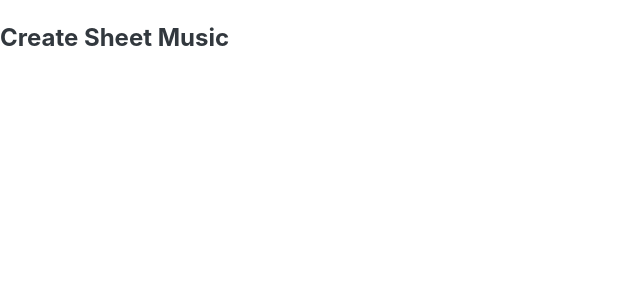
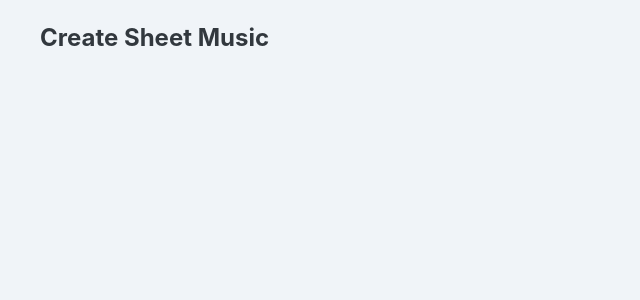
Before and after one commit to archdev-ca/react-music-sheet, a React (Vite) app: page /create in a window 1280 px wide. Shown: the top 300 px of the page, without its empty margins (0-640 px from the left). Built offline with nearby package versions, Linux system fonts and the light colour scheme.

Commit message:
Setup joy ui

```diff
--- a/index.html
+++ b/index.html
@@ -1,13 +1,16 @@
 <!DOCTYPE html>
 <html lang="en">
+
 <head>
   <meta charset="UTF-8" />
   <link rel="icon" type="image/svg+xml" href="/vite.svg" />
   <meta name="viewport" content="width=device-width, initial-scale=1.0" />
   <title>Vite + React + TS</title>
 </head>
-  <body class="bg-slate-100">
+
+<body>
   <div id="root"></div>
   <script type="module" src="/src/main.tsx"></script>
 </body>
+
 </html>
--- a/package.json
+++ b/package.json
@@ -12,6 +12,7 @@
   "dependencies": {
     "@emotion/react": "^11.11.1",
     "@emotion/styled": "^11.11.0",
+    "@fontsource/public-sans": "^5.0.5",
     "@mui/joy": "^5.0.0-alpha.87",
     "@radix-ui/react-icons": "^1.3.0",
     "react": "^18.2.0",
--- a/src/layouts/DefaultLayout.tsx
+++ b/src/layouts/DefaultLayout.tsx
@@ -1,13 +1,23 @@
-import { Grid } from "@mui/joy";
+import { Grid, Sheet } from "@mui/joy";
 import { Outlet } from "react-router-dom";
 
 const DefaultLayout = () => {
   return (
-    <Grid container spacing={2}>
-      <Grid xs={12}>
-        <Outlet />
+    <Sheet
+      sx={{
+        maxWidth: 1200,
+        mx: "auto",
+        display: "flex",
+        flexDirection: "column",
+        backgroundColor: "transparent",
+      }}
+    >
+      <Grid container spacing={2}>
+        <Grid xs={12}>
+          <Outlet />
+        </Grid>
       </Grid>
-    </Grid>
+    </Sheet>
   );
 };
 
--- a/src/main.tsx
+++ b/src/main.tsx
@@ -3,13 +3,28 @@ import ReactDOM from "react-dom/client";
 import { BrowserRouter } from "react-router-dom";
 import { CssVarsProvider } from "@mui/joy/styles";
 import CssBaseline from "@mui/joy/CssBaseline";
+import GlobalStyles from "@mui/joy/GlobalStyles";
+import "@fontsource/public-sans";
 import App from "./App";
+
+const inputGlobalStyes = (
+  <GlobalStyles
+    styles={(theme) => {
+      return {
+        body: {
+          backgroundColor: theme.palette.neutral[100],
+        },
+      };
+    }}
+  />
+);
 
 ReactDOM.createRoot(document.getElementById("root")!).render(
   <React.StrictMode>
     <BrowserRouter>
       <CssVarsProvider>
         <CssBaseline />
+        {inputGlobalStyes}
         <App />
       </CssVarsProvider>
     </BrowserRouter>
--- a/src/pages/sheet/create.tsx
+++ b/src/pages/sheet/create.tsx
@@ -6,16 +6,10 @@ import Staff from "@/components/Staff";
 
 const SheetCreate = () => {
   return (
-    <Card>
-      <CardHeader>
-        <Stack>
-          <h2 className="text-2xl">Create Sheet Music</h2>
-        </Stack>
-      </CardHeader>
-      <CardContainer>
-        <Staff />
-      </CardContainer>
-    </Card>
+    <>
+      <h2 className="text-2xl">Create Sheet Music</h2>
+      <Staff />
+    </>
   );
 };
 
```
Also changed, not shown: 1 other file (tests, documents, lock files or other folders). Lines whose indentation alone changed are shown as unchanged.
